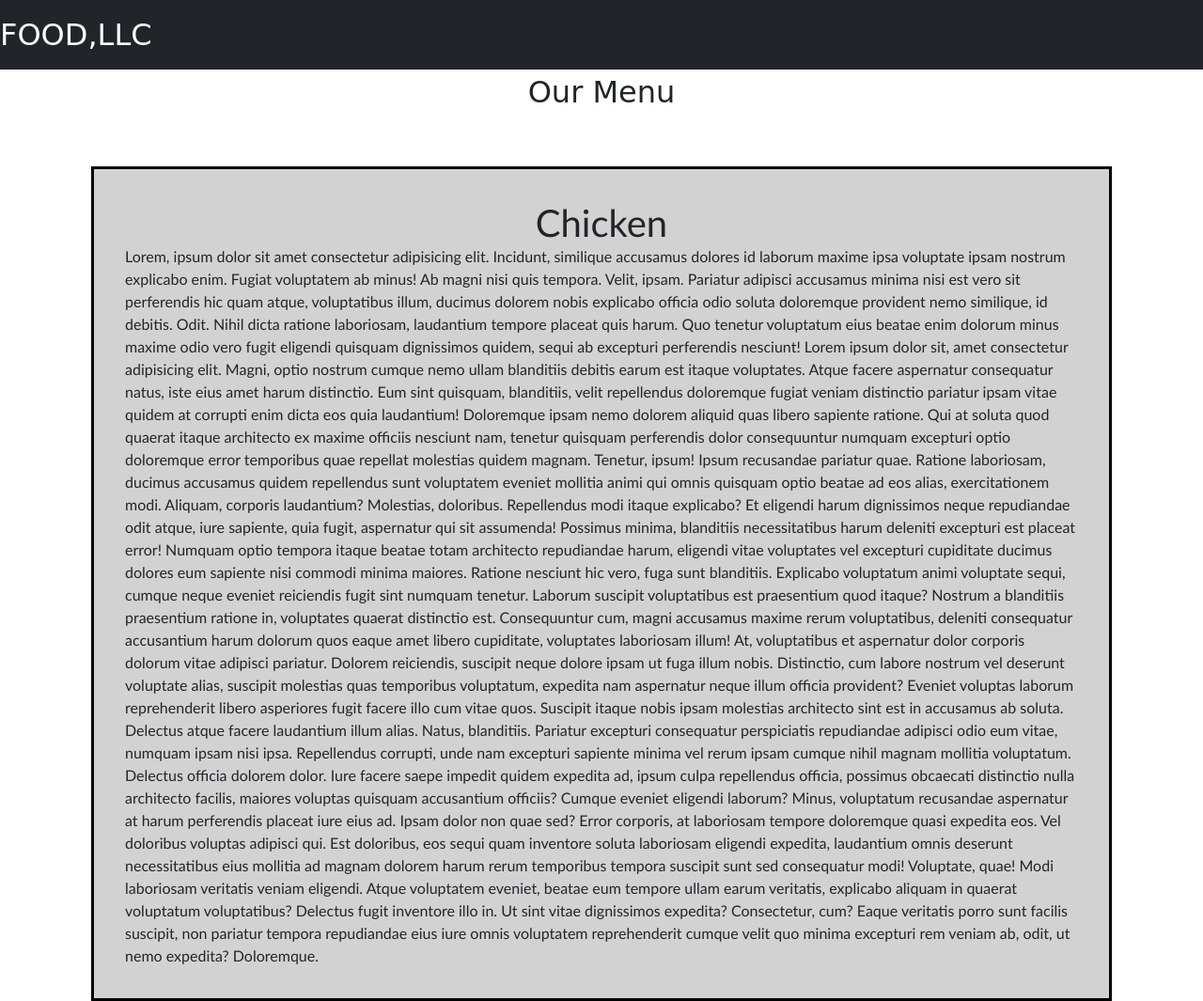
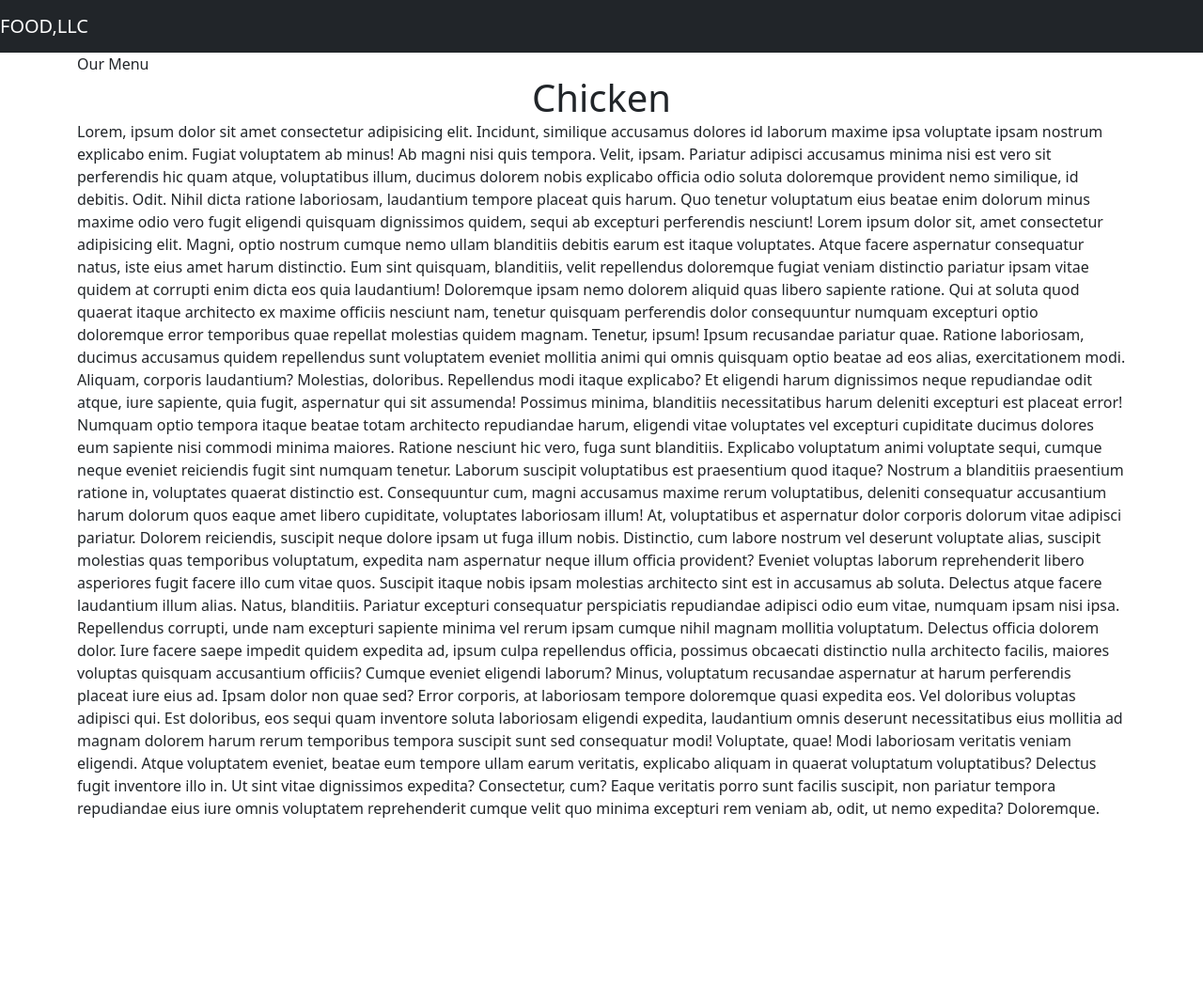
Before and after one commit to Hisan-Z/coursera, a plain HTML site: page index.html in a window 1280 px wide. Shown: the whole page at 94% size. After the commit the page ends 872 px from the top, so only its background shows below. Drawn offline with nearby package versions, Linux system fonts and the light colour scheme.

Commit message:
Update index.html

```diff
--- a/index.html
+++ b/index.html
@@ -3,43 +3,7 @@
         <meta charset="UTF-8"  >
         <link href="https://cdn.jsdelivr.net/npm/bootstrap@5.2.1/dist/css/bootstrap.min.css" rel="stylesheet">
         <script src="https://cdn.jsdelivr.net/npm/bootstrap@5.2.1/dist/js/bootstrap.bundle.min.js"></script>
-        <style>
-            body{
-                font-family: 'Trebuchet MS', 'Lucida Sans Unicode', 'Lucida Grande', 'Lucida Sans', Arial, sans-serif;
-            }
-             .title{
-            text-align: center;
-            margin-bottom: 40px;
-            font-size: xx-large;
-            font-family:cursive;
-             }
-             .one, .two, .three{
 
-                background: green;
-                padding: 6px 90px;
-
-
-            }
-
-            .one{
-                background-color: rgb(255, 162, 0);
-
-            }
-            .item{
-            position: relative;
-            top: 0;
-            background-color:#d3d2d2;
-            margin: 15px;
-            padding: 33px;
-            border: 3px solid #000;
-        }
-
-        .nav-item:hover{
-            background-color: rgb(56, 67, 78);
-            border: whitesmoke 2px solid;
-
-        }
-        </style>
     </head>
     <body>
         <nav class="navbar navbar-expand-sm navbar-dark bg-dark ">
```
